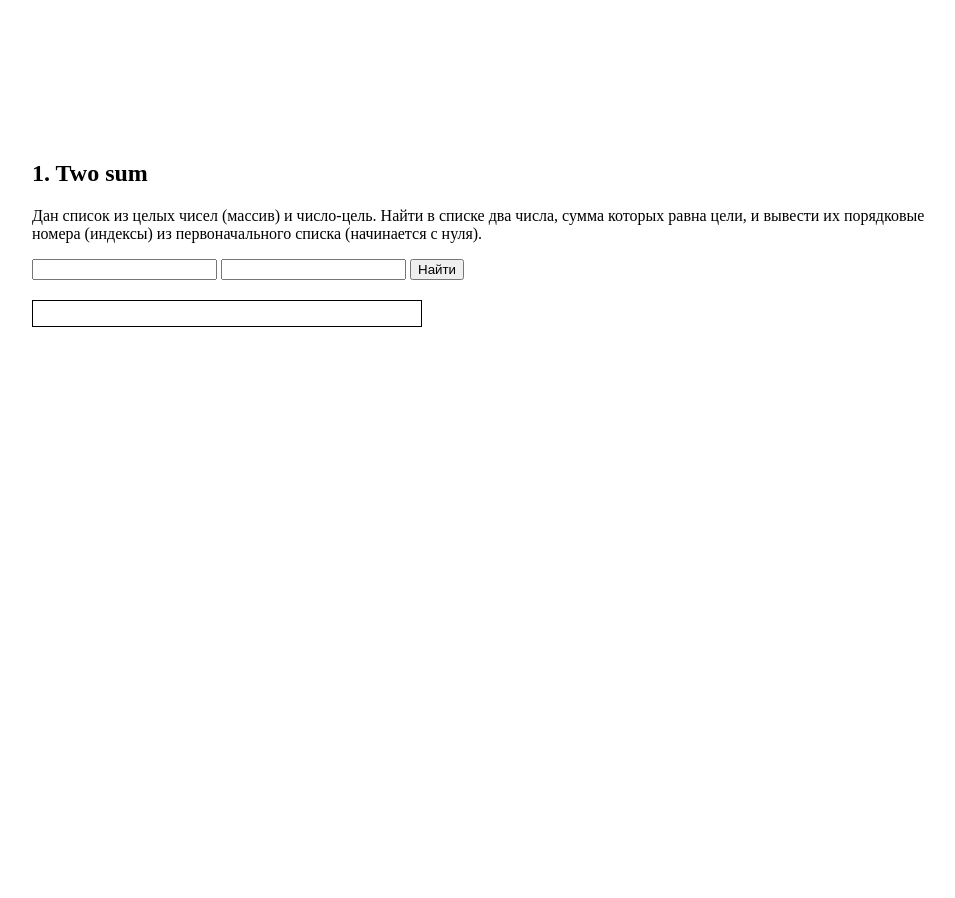
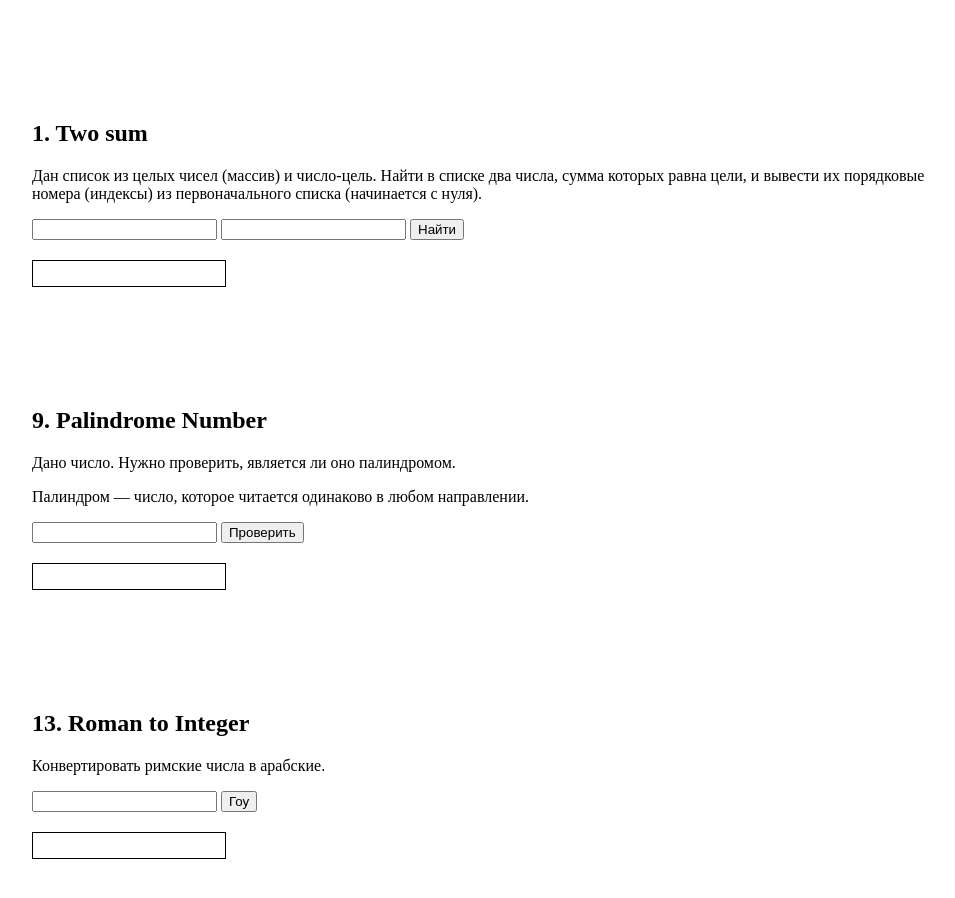
Before and after one commit to iamdejar/leetcode-tasks, a plain HTML site: page index.html in a window 1280 px wide. Shown: the whole page, without its empty margins (160-1115 px from the left). Before the commit the page ends 800 px from the top, so only its background shows below. Drawn offline with Linux system fonts and the light colour scheme.

Commit message:
Added new tasks

```diff
--- a/app.js
+++ b/app.js
@@ -1,6 +1,7 @@
 import { twoSum } from './scripts/two-sum.js';
 import { isPalindrome } from './scripts/palindrome.js';
 import { romanToInt } from './scripts/roman-to-integer.js';
+
 
 const sumArrayInput = document.querySelector('[data-sum-array]');
 const sumTargetInput = document.querySelector('[data-sum-target]');
@@ -15,5 +16,25 @@ sumButton.addEventListener('click', () => {
   sumArray = sumArrayStr.map(item => Number(item));
   sumTarget = Number(sumTargetInput.value);
 
-  document.querySelector('.two-sum__answer').innerHTML = String(twoSum(sumArray, sumTarget));
+  document.querySelector('[data-sum-result]').innerHTML = String(twoSum(sumArray, sumTarget));
 })
+
+
+const palindromeInput = document.querySelector('[data-palindrome-input]');
+const palindromeBtn = document.querySelector('[data-palindrome-btn]');
+
+palindromeBtn.addEventListener('click', () => {
+
+  document.querySelector('[data-palindrome-result]').innerHTML = String(isPalindrome(Number(palindromeInput.value)))
+
+});
+
+
+const romansInput = document.querySelector('[data-romans-input]');
+const romansBtn = document.querySelector('[data-romans-btn]');
+
+romansBtn.addEventListener('click', () => {
+
+  document.querySelector('[data-romans-result]').innerHTML = romanToInt(romansInput.value);
+
+});
--- a/index.html
+++ b/index.html
@@ -19,10 +19,25 @@
       <input type="text" data-sum-array="">
       <input type="text" data-sum-target="">
       <button data-sum-btn="">Найти</button>
-      <div class="two-sum__answer"></div>
+      <div class="result" data-sum-result=""></div>
     </section>
 
+    <section class="section palindrome">
+      <h2>9. Palindrome Number</h2>
+      <p class="section__description">Дано число. Нужно проверить, является ли оно палиндромом.</p>
+      <p>Палиндром — число, которое читается одинаково в любом направлении.</p>
+      <input type="text" data-palindrome-input="">
+      <button data-palindrome-btn="">Проверить</button>
+      <div class="result" data-palindrome-result=""></div>
+    </section>
 
+    <section class="section romans">
+      <h2>13. Roman to Integer</h2>
+      <p class="section__description">Конвертировать римские числа в арабские.</p>
+      <input type="text" data-romans-input="">
+      <button data-romans-btn="">Гоу</button>
+      <div class="result" data-romans-result=""></div>
+    </section>
 
   </div>
 
--- a/styles.css
+++ b/styles.css
@@ -9,13 +9,13 @@ body {
 }
 
 .section {
-  margin: 160px 0;
+  margin: 120px 0;
 }
 
-.two-sum__answer {
+.result {
   margin: 20px 0;
   padding: 5px;
   height: 15px;
-  width: 378px;
+  width: 182px;
   border: 1px solid black;
 }
```
